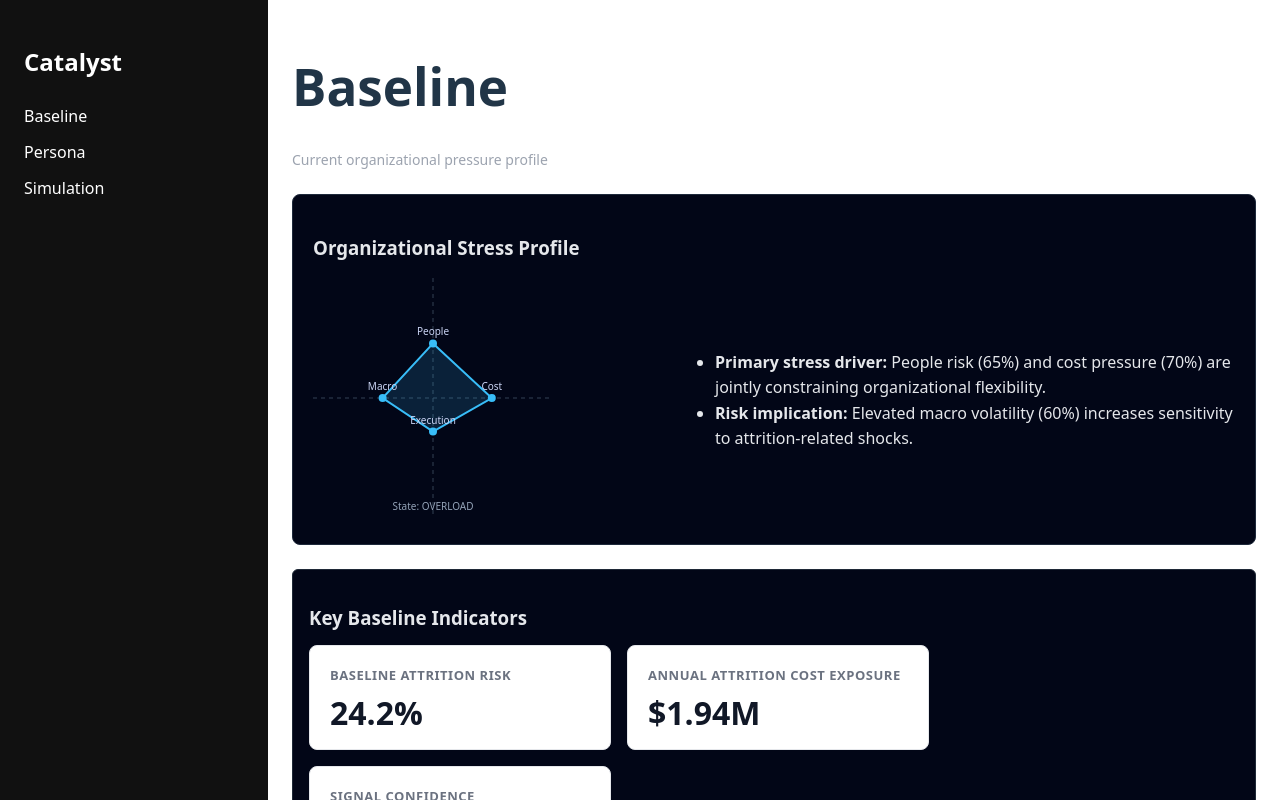
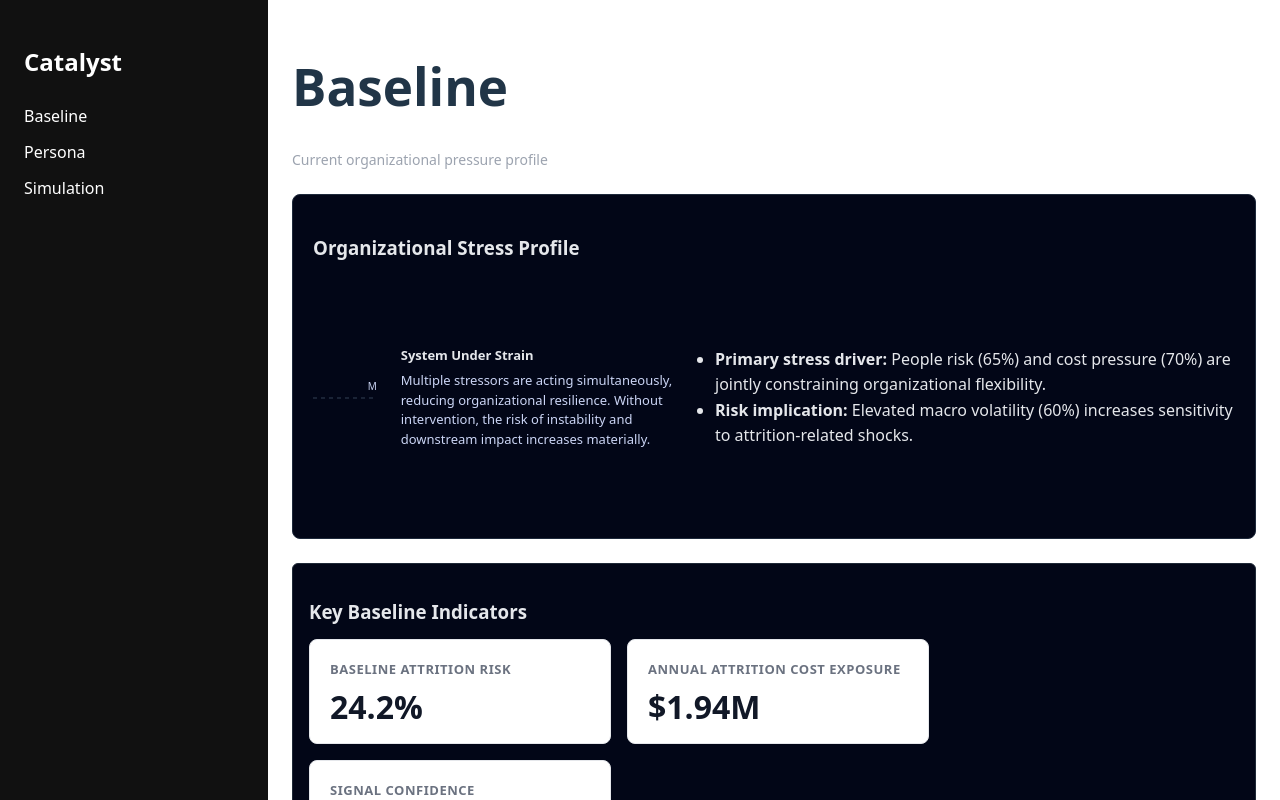
Before and after one commit to prasadbng-art/the-catalyst, a React (Vite) app in the folder catalyst_v1/catalyst-api/catalyst-ui/: page /baseline in a window 1280 px wide. Shown: the top 800 px of the page. Built offline with nearby package versions, Linux system fonts and the light colour scheme.

Commit message:
refactor for annotation text

```diff
--- a/catalyst_v1/catalyst-api/catalyst-ui/src/components/visuals/MagicCube.tsx
+++ b/catalyst_v1/catalyst-api/catalyst-ui/src/components/visuals/MagicCube.tsx
@@ -1,5 +1,6 @@
 import {
   computeMotionState,
+  getMotionAnnotation,
   type MotionState,
   type StressProfile,
 } from "./motion";
@@ -14,9 +15,10 @@ export default function MagicCube({
   size = 240,
 }: MagicCubeProps) {
   // =====================================================
-  // Motion state (semantic, not animated yet)
+  // Motion semantics
   // =====================================================
   const motionState: MotionState = computeMotionState(stress);
+  const annotation = getMotionAnnotation(motionState);
 
   // =====================================================
   // Geometry
@@ -55,6 +57,7 @@ export default function MagicCube({
   // Render
   // =====================================================
   return (
+    <div style={{ display: "flex", gap: 24, alignItems: "center" }}>
       <svg width={size} height={size}>
         {/* Axes */}
         <line
@@ -93,7 +96,7 @@ export default function MagicCube({
           />
         ))}
 
-      {/* Labels */}
+        {/* Axis labels */}
         {points.map((p, i) => (
           <text
             key={i}
@@ -106,17 +109,31 @@ export default function MagicCube({
             {p.label}
           </text>
         ))}
+      </svg>
 
-      {/* Motion state (temporary dev visibility) */}
-      <text
-        x={center}
-        y={size - 8}
-        fontSize="10"
-        fill="#94a3b8"
-        textAnchor="middle"
+      {/* Annotation Layer */}
+      <div style={{ maxWidth: 360 }}>
+        <div
+          style={{
+            fontSize: 13,
+            fontWeight: 600,
+            color: "#e5e7eb",
+            marginBottom: 6,
+          }}
         >
-        State: {motionState.toUpperCase()}
-      </text>
-    </svg>
+          {annotation.title}
+        </div>
+
+        <div
+          style={{
+            fontSize: 13,
+            color: "#cbd5f5",
+            lineHeight: 1.5,
+          }}
+        >
+          {annotation.message}
+        </div>
+      </div>
+    </div>
   );
 }
```
Lines whose indentation alone changed are shown as unchanged.
